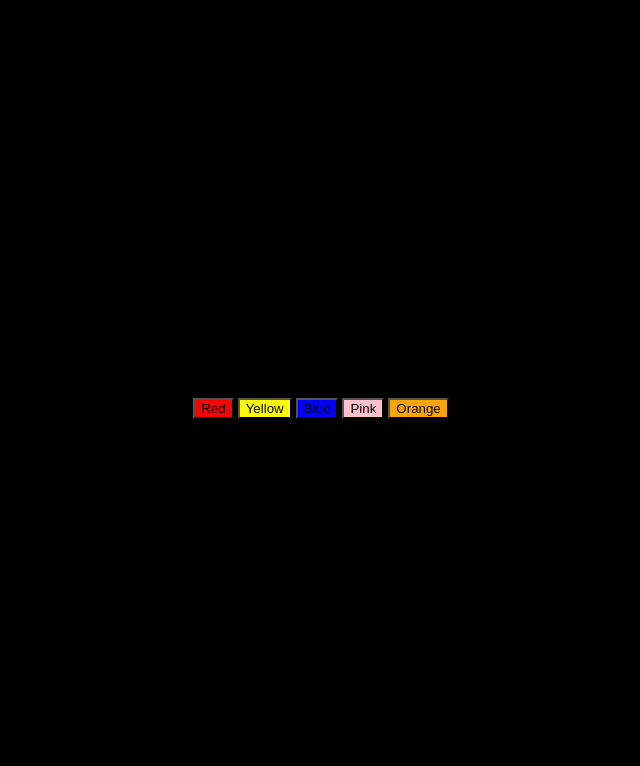
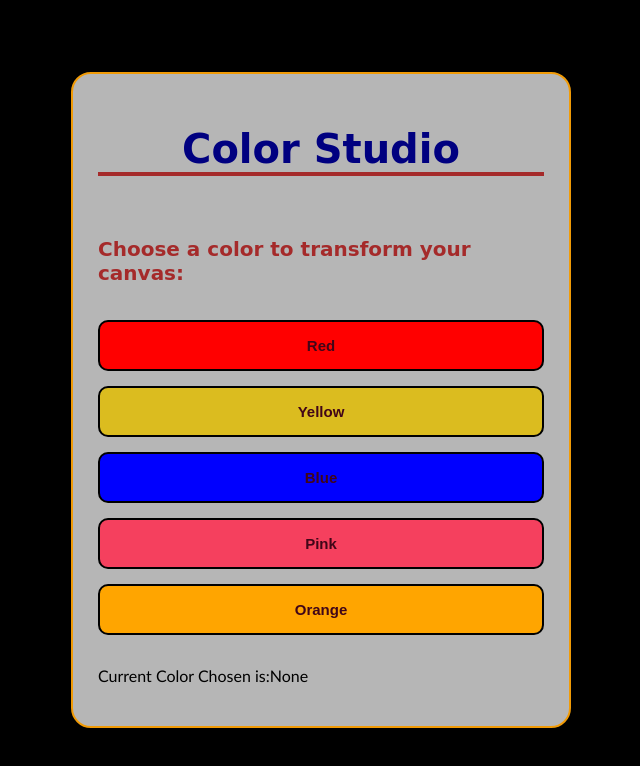
Before and after one commit to savneet-23/mini-projects, a plain HTML site: page project02/index.html in a window 1280 px wide. Shown: the whole page, without its empty margins (319-959 px from the left). Drawn offline with Linux system fonts and the light colour scheme.

Commit message:
Build Color Studio project

```diff
--- a/project02/first.js
+++ b/project02/first.js
@@ -1,7 +1,18 @@
 const parent=document.getElementById('parent');
+const currentcolor=document.getElementById('current-color');
 parent.addEventListener('click',(e)=>{
 
+
     const child=e.target;
+    if(!e.target.matches('.color-btn')) return;
      const body=document.querySelector('body');
      body.style.backgroundColor=child.id;
-})
+     const selectedColor = child.style.backgroundColor;
+     body.style.backgroundColor = selectedColor;
+
+    currentcolor.textContent = `Current color is: ${child.id}`;
+    currentcolor.style.color = selectedColor;
+
+
+
+});
--- a/project02/index.html
+++ b/project02/index.html
@@ -3,22 +3,28 @@
 <head>
     <meta charset="UTF-8">
     <meta name="viewport" content="width=device-width, initial-scale=1.0">
-    <title>Document</title>
+    <title>Color Studio</title>
+    <link rel="stylesheet" href="style.css">
 </head>
-<body style="background-color:black;color:white;font-size:20 px;display:flex;justify-content:center;align-items:center;height:100vh">
+<body >
     <div id="parent">
+        <h1>Color Studio</h1>
+        <p style="color:brown; font-family: cursive ; font-weight: bolder; font-size:20px;">Choose a color to transform your canvas:</p>
 
-        <button id="red" style="background-color:red">Red</button>
+        <button id="red" class="color-btn" style="background-color:red">Red</button>
 
-         <button id="yellow" style="background-color:yellow">Yellow</button>
+         <button id="yellow" class="color-btn" style="background-color:rgb(219, 188, 31)">Yellow</button>
 
-          <button id="blue" style="background-color:blue">Blue</button>
+          <button id="blue"  class="color-btn" style="background-color:blue">Blue</button>
 
-           <button id="pink" style="background-color:pink">Pink</button>
+           <button id="pink"  class="color-btn" style="background-color:rgb(245, 64, 94)">Pink</button>
 
-            <button id="orange" style="background-color:orange">Orange</button>
+            <button id="orange"  class="color-btn" style="background-color:orange">Orange</button>
 
+              <p id="current-color">Current Color Chosen is:None</p>
     </div>
+
+
 
 </body>
 <script src="./first.js"></script>
--- /dev/null
+++ b/project02/style.css
@@ -0,0 +1,71 @@
+*{
+    box-sizing:border-box;
+}
+body{
+    background-color: rgb(0,0,0);
+    align-items:center;
+    display:flex;
+    min-height:100vh;
+    margin:0;
+    justify-content:center;
+    font-family: 'Trebuchet MS', 'Lucida Sans Unicode', 'Lucida Grande', 'Lucida Sans', Arial, sans-serif;
+}
+#parent{
+    background-color:rgba(255, 255, 255, 0.715);
+    padding:25px 25px;
+    border-radius:20px;
+    border: 2px solid;
+    width:100%;
+    border-color:rgb(241, 155, 7);
+    max-width: 500px;
+    display:flex;
+    flex-direction:column;
+    gap:15px;
+
+}
+
+.color-btn{
+    padding:15px;
+    border:2px solid black;
+    border-radius:10px;
+    font-size:15px;
+    font-weight:bold;
+    cursor:pointer;
+    transition:0.5s;
+    color:rgb(65, 6, 24);
+    background-color:aliceblue;
+
+}
+
+#parent h1{
+    color:navy;
+    font-family:cursive;
+    font-size: 40px;
+    text-align:center;
+    border-bottom: 4px solid brown;
+}
+
+.color-btn:hover{
+    transform:scale(1.02);
+
+
+}
+
+#red:hover{
+    box-shadow: 0 5px 20px rgb(211, 7, 7);
+}
+
+#yellow:hover{
+    box-shadow: 0 5px 20px rgb(241, 234, 6);
+}
+
+#blue:hover{
+    box-shadow: 0 5px 20px rgba(39, 9, 214, 0.824);
+}
+
+#pink:hover{
+    box-shadow: 0 5px 20px rgb(232, 144, 231);
+}
+#orange:hover{
+    box-shadow:0 5px 20px rgb(217, 110, 2);
+}
```
